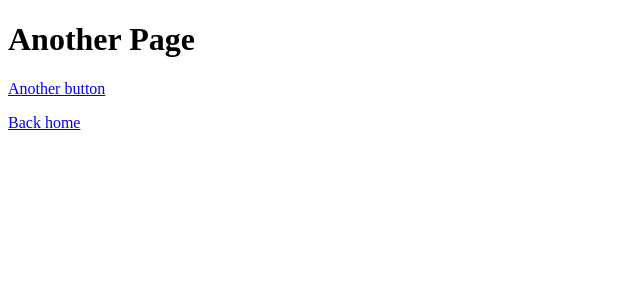
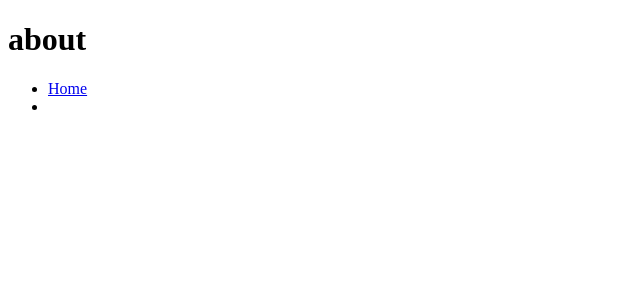
Before and after one commit to JessicaMP/init-nuxt, a Nuxt app: page /about in a window 1280 px wide. Shown: the top 300 px of the page, without its empty margins (0-640 px from the left). Built offline with nearby package versions, Linux system fonts and the light colour scheme.

Commit message:
incomplete pages _slug.vue

```diff
--- a/css/main.css
+++ /dev/null
@@ -1,22 +0,0 @@
-@font-face {
-  font-family: 'Roboto';
-  font-style: normal;
-  font-weight: 400;
-  src: local('Roboto'), local('Roboto-Regular'), url(../assets/roboto.woff2) format('woff2');
-  unicode-range: U+0460-052F, U+20B4, U+2DE0-2DFF, U+A640-A69F;
-}
-
-body {
-  background: #eee;
-  text-align: center;
-  padding-top: 30px;
-  height: 100%;
-  width: 100%;
-  position: absolute;
-  top: 0;
-  left: 0;
-  font-family: 'Roboto';
-}
-.content {
-  margin-top: 100px;
-}
--- a/nuxt.config.js
+++ b/nuxt.config.js
@@ -1,6 +1,9 @@
 module.exports = {
-    loading: {
-      color: 'aqua',
-      height: '5px'
-    }
+  loading: {
+    color: 'aqua',
+    height: '5px'
+  },
+  router: {
+    middleware: ['visits', 'user-agent']
   }
+}
--- /dev/null
+++ b/pages/_slug.vue
@@ -0,0 +1,9 @@
+<template lang="pug">
+  div
+    h1 {{ $route.params.slug || 'Home'}}
+    pre {{ userAgent }}
+    ul
+      li
+        nuxt-link(to='/') Home
+      li
+</template>
--- a/pages/about.vue
+++ /dev/null
@@ -1,8 +0,0 @@
-<template lang="pug">
-	div.content
-    h1.title Another Page
-    p
-      nuxt-link.button(to="/") Another button
-    p
-      nuxt-link(to="/") Back home
-</template>
--- a/pages/index.vue
+++ /dev/null
@@ -1,8 +0,0 @@
-<template lang="pug">
-  div.content
-    h1.title Custom CSS!
-    p
-      nuxt-link.button.is-medium.is-primary.hvr-float-shadow(to="/about") I am a button
-    p
-      nuxt-link(to="/about") About page
-</template>
```
Also changed, not shown: assets/roboto.woff2 (deleted), static/cat.jpg (deleted).
